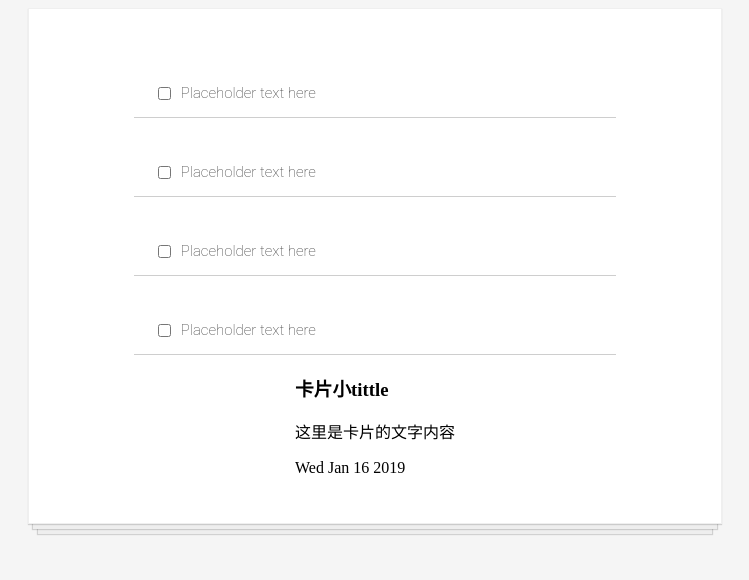
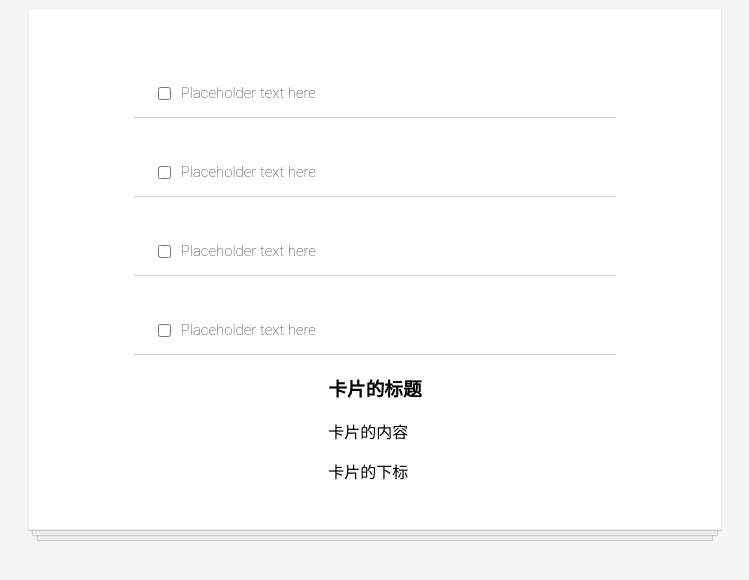
Before and after one commit to songguoguo927/haoqimaor, a React (Create React App) app: page / in a window 1280 px wide. Shown: the top 580 px of the page, without its empty margins (265-1014 px from the left). Built offline with nearby package versions, Linux system fonts and the light colour scheme.

Commit message:
props的使用

```diff
--- a/src/App.js
+++ b/src/App.js
@@ -9,7 +9,11 @@ function App() {
             <TodoItem />
             <TodoItem />
             <TodoItem />
-            <MoodCard />
+            <MoodCard
+            title="卡片的标题"
+            content="卡片的内容"
+            tag="卡片的下标"
+            />
         </div>
     )
 }
--- a/src/CardTitle.js
+++ /dev/null
@@ -1,10 +0,0 @@
-import React from 'react'
-
-
-function CardTitle(){
-    return (
-
-            <h3>卡片小tittle</h3>
-    )
-}
-export default CardTitle
--- a/src/Content.js
+++ /dev/null
@@ -1,9 +0,0 @@
-import React from 'react'
-function Content(){
-    return (
-        <span class="moodCard-content">
-            <p>这里是卡片的文字内容</p>
-        </span>
-    )
-}
-export default Content
--- a/src/MoodCard.js
+++ b/src/MoodCard.js
@@ -1,16 +1,12 @@
 import React from 'react'
 
-import CardTitle from './CardTitle'
-import Content from './Content'
-import Tag from './Tag'
-
-function MoodCard(){
-
+function MoodCard(props){
+    console.log(props)
   return (
      <div>
-        <CardTitle/>
-        <Content />
-        <Tag />
+       <h3>{props.title}</h3>
+       <p>{props.content}</p>
+       <p>{props.tag}</p>
    </div>
  )
 }
--- a/src/Tag.js
+++ /dev/null
@@ -1,12 +0,0 @@
-import React from 'react'
-
-const date = new Date()
-function Tag(){
-    return (
-         <div>
-             <p>{date.toDateString()}</p>
-         </div>
-
-    )
-}
-export default Tag
```
